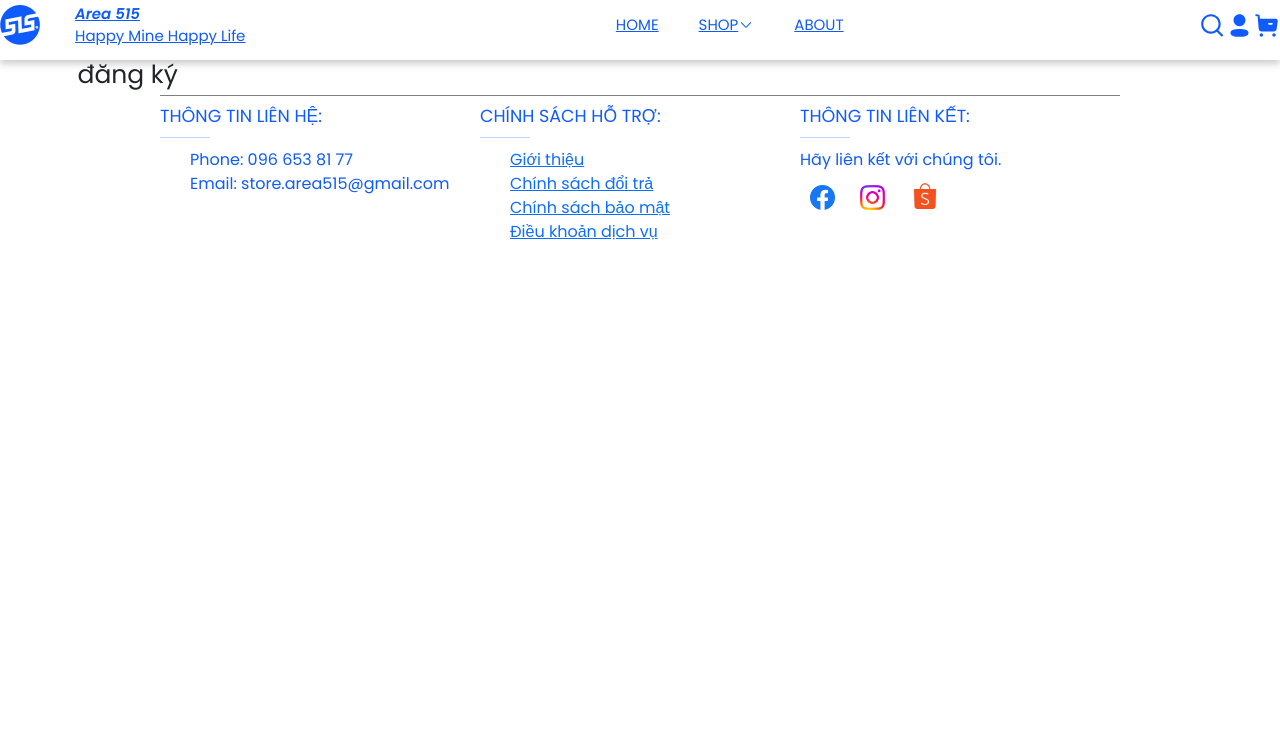
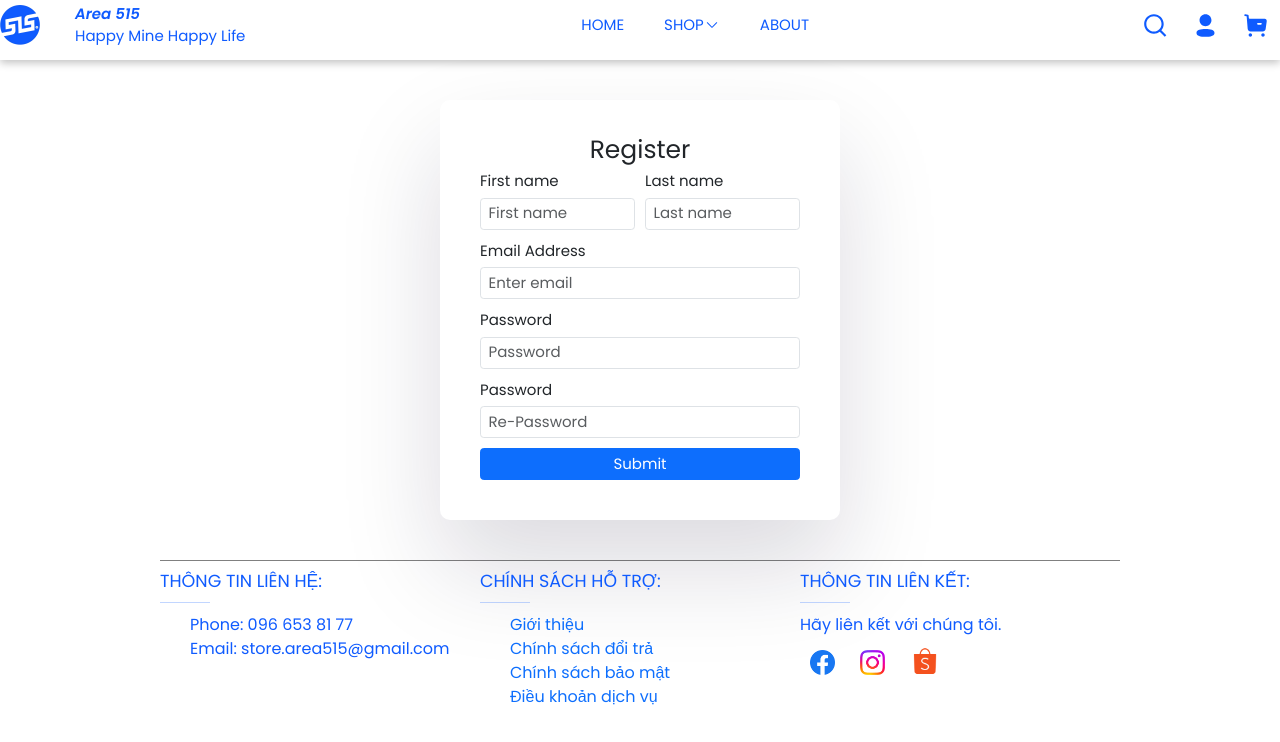
Before and after one commit to ttnhan2121/react, a React (Create React App) app: page /register in a window 1280 px wide. Shown: the top 742 px of the page. Built offline with nearby package versions, Linux system fonts and the light colour scheme.

Commit message:
login and register page

```diff
--- a/src/App.css
+++ b/src/App.css
@@ -39,7 +39,7 @@ html{
     flex-wrap: wrap;
 }
 a{
-    text-decoration: none;
+    text-decoration: none !important;
 }
 li{
     list-style: none;
--- a/src/Component/Container/Pages/LoginPage/LoginPage.jsx
+++ b/src/Component/Container/Pages/LoginPage/LoginPage.jsx
@@ -4,11 +4,13 @@ import Form from "react-bootstrap/Form";
 import "./_LoginPage.scss";
 import { Link } from "react-router-dom";
 
+
 function LoginPage() {
+
   return (
     <div className="loginpage">
       <div className="login-box">
-        <h1>Login</h1>
+        <h1 className="text-login">Login</h1>
         <Form className="login-form">
           <Form.Group className="mb-3" controlId="formBasicEmail">
             <Form.Label>Email Address</Form.Label>
--- a/src/Component/Container/Pages/LoginPage/_LoginPage.scss
+++ b/src/Component/Container/Pages/LoginPage/_LoginPage.scss
@@ -10,23 +10,23 @@
         justify-content: center;
         align-items: center;
         flex-direction: column;
+        border-radius: 10px;
         width: 400px;
         height: 400px;
         box-shadow: rgba(17, 12, 46, 0.15) 0px 48px 100px 0px;
         .form-control{
             font-size: 1.5rem;
         }
-        h1{
-            font-size: 2rem;
-        }
-
         .login-form {
             width: 80%;
             display: flex;
             flex-direction: column;
             .underline-text{
-                text-decoration: underline;
+                text-decoration: underline !important;
             }
+        }
+        .btn-primary{
+            font-size: 1.5rem;
         }
 
     }
--- a/src/Component/Container/Pages/RegisterPage/RegisterPage.jsx
+++ b/src/Component/Container/Pages/RegisterPage/RegisterPage.jsx
@@ -1,11 +1,62 @@
-import './_RegisterPage.scss'
+import "./_RegisterPage.scss";
+import { useState } from "react";
+import Col from "react-bootstrap/Col";
+import Button from "react-bootstrap/Button";
+import Form from "react-bootstrap/Form";
 
 function RegisterPage() {
-    return (
-        <div className='register'>
-            <h1>đăng ký</h1>
-        </div>
-    );
+  const [validated, setValidated] = useState(false);
+
+  const handleSubmit = (event) => {
+    const form = event.currentTarget;
+    if (form.checkValidity() === false) {
+      event.preventDefault();
+      event.stopPropagation();
+    }
+
+    setValidated(true);
+  };
+  return (
+    <div className="register">
+        <Form noValidate validated={validated} onSubmit={handleSubmit}>
+            <div className="register-box">
+                <h1 className="text-register">Register</h1>
+                <Form className="register-form">
+                    <div className="d-flex justify-content-between">
+                        <Form.Group className="mb-3 nameuser pe-3" as={Col} controlId="validationCustom01">
+                            <Form.Label>First name</Form.Label>
+                            <Form.Control required type="text" placeholder="First name" />
+                            <Form.Control.Feedback>Looks good!</Form.Control.Feedback>
+                        </Form.Group>
+                        <Form.Group className="mb-3 " as={Col} controlId="validationCustom01">
+                            <Form.Label>Last name</Form.Label>
+                            <Form.Control required type="text" placeholder="Last name" />
+                            <Form.Control.Feedback>Looks good!</Form.Control.Feedback>
+                        </Form.Group>
+                    </div>
+                    <Form.Group className="mb-3" controlId="formBasicEmail">
+                        <Form.Label>Email Address</Form.Label>
+                        <Form.Control required type="email" placeholder="Enter email" />
+                        <Form.Control.Feedback>Looks good!</Form.Control.Feedback>
+                    </Form.Group>
+                    <Form.Group className="mb-3" controlId="formBasicPassword">
+                        <Form.Label>Password</Form.Label>
+                        <Form.Control required type="password" placeholder="Password" />
+                        <Form.Control.Feedback>Looks good!</Form.Control.Feedback>
+                    </Form.Group>
+                    <Form.Group className="mb-3" controlId="formBasicPassword">
+                        <Form.Label>Password</Form.Label>
+                        <Form.Control required type="password" placeholder="Re-Password" />
+                        <Form.Control.Feedback>Looks good!</Form.Control.Feedback>
+                    </Form.Group>
+                    <Button variant="primary" type="submit" onClick={handleSubmit}>
+                        Submit
+                    </Button>
+                </Form>
+            </div>
+        </Form>
+    </div>
+  );
 }
 
 export default RegisterPage;
--- a/src/Component/Container/Pages/RegisterPage/_RegisterPage.scss
+++ b/src/Component/Container/Pages/RegisterPage/_RegisterPage.scss
@@ -1,3 +1,35 @@
 .register {
-    padding-top: 60px
+    padding-top: 60px;
+    display: flex;
+    align-items: center;
+    justify-content: center;
+    font-size: 1.5rem;
+    .register-box{
+        margin: 40px 0;
+        display: flex;
+        justify-content: center;
+        align-items: center;
+        flex-direction: column;
+        border-radius: 10px;
+        width: 400px;
+        height: auto;
+        box-shadow: rgba(17, 12, 46, 0.15) 0px 48px 100px 0px;
+        .text-register{
+            margin-top: 35px;
+        }
+        .form-control{
+            font-size: 1.5rem;
+        }
+        .register-form{
+            width: 80%;
+            font-size: 1.5rem;
+            display: flex;
+            flex-direction: column;
+
+        }
+        .btn-primary{
+            font-size: 1.5rem;
+            margin-bottom: 40px;
+        }
+    }
 }
--- a/src/Component/DefaultLayout/Header/_Header.scss
+++ b/src/Component/DefaultLayout/Header/_Header.scss
@@ -42,10 +42,11 @@
                     top:-5px;
                 }
             }
-            .user-tab{
-                padding-right: 10px;
-            }
-
+        }
+        .user-tab{
+            width: 150px;
+            display: flex;
+            justify-content: space-around;
         }
     }
 }
```
